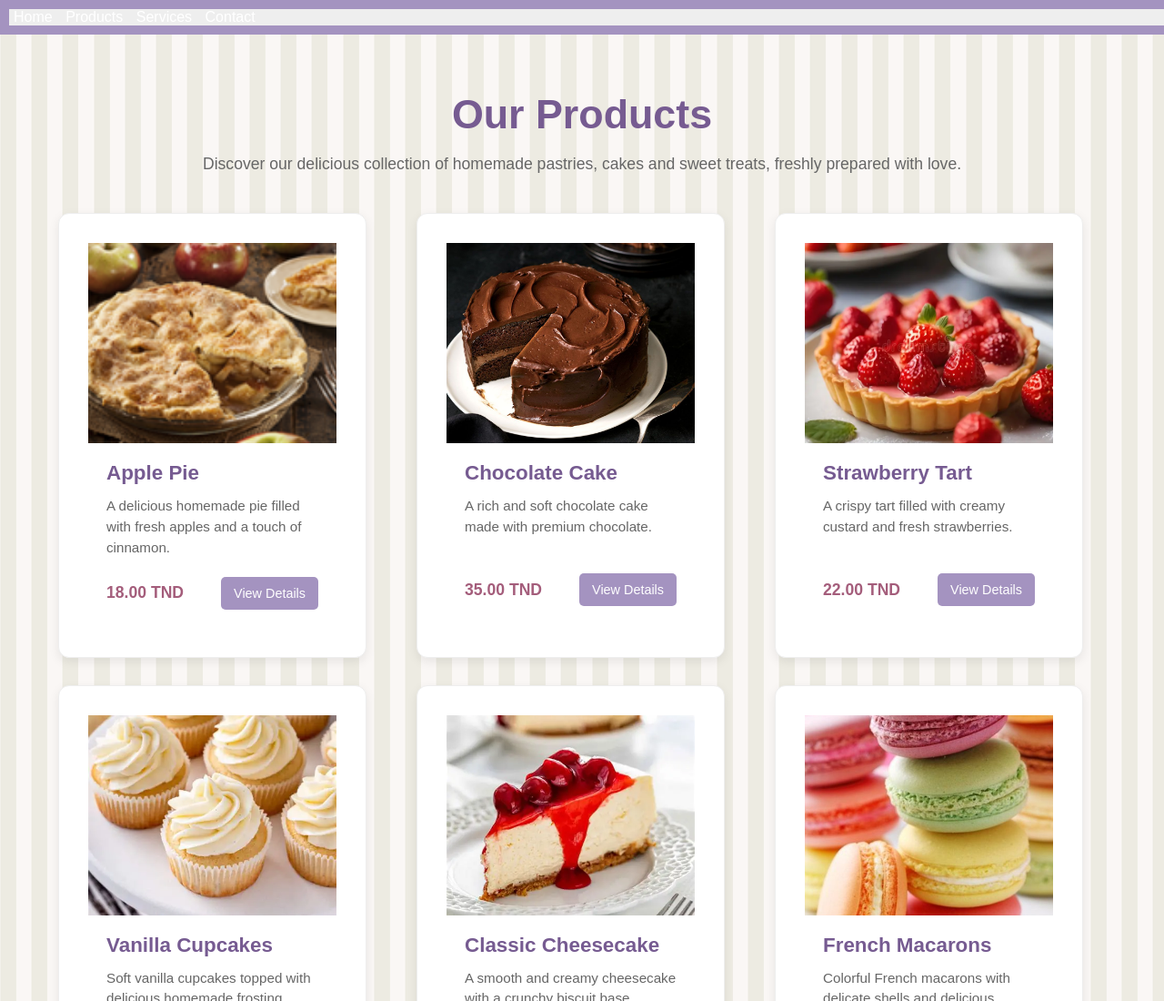
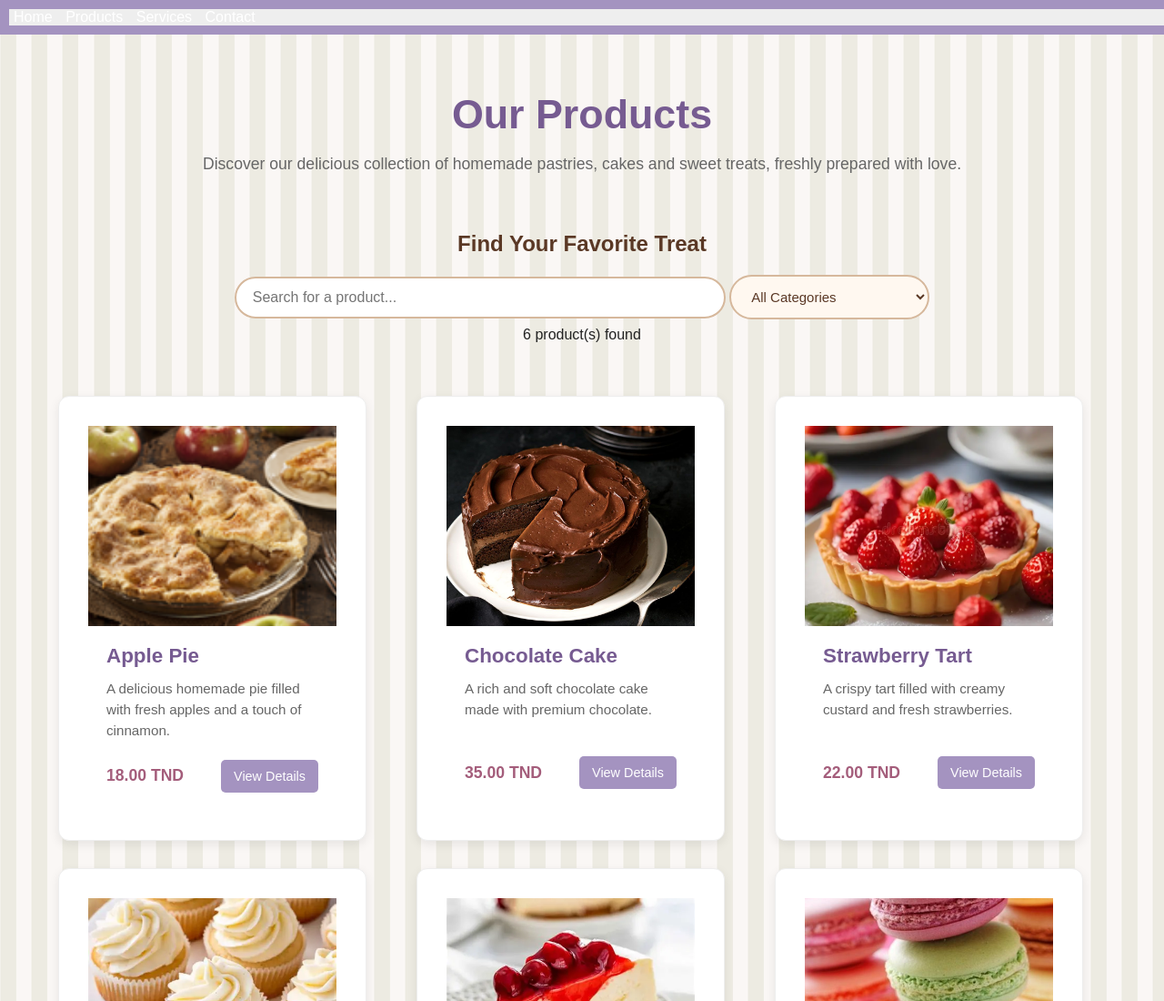
Before and after one commit to balcemchriha-droid/gitproject, a plain HTML site: page html-css-javascript-website/products.html in a window 1280 px wide. Shown: the top 1100 px of the page at 91% size. Drawn offline with Linux system fonts and the light colour scheme.

Commit message:
feat(search bar): search with filters

```diff
--- a/html-css-javascript-website/products.css
+++ b/html-css-javascript-website/products.css
@@ -136,3 +136,71 @@
         padding: 90px 5% 30px;
     }
 }
+
+.search-section {
+    text-align: center;
+    margin: 30px auto;
+    padding: 20px;
+}
+
+.search-section h2 {
+    margin-bottom: 20px;
+    color: #5a3825;
+}
+
+#searchInput {
+    width: 60%;
+    max-width: 500px;
+    padding: 12px 18px;
+    border: 2px solid #d6b89c;
+    border-radius: 25px;
+    font-size: 16px;
+    outline: none;
+    transition: 0.3s;
+}
+
+#searchInput:focus {
+    border-color: #8b5e3c;
+    box-shadow: 0 0 5px rgba(139, 94, 60, 0.3);
+}
+
+#noResults {
+    margin-top: 20px;
+    color: #a94442;
+    font-size: 16px;
+}
+
+/* Category dropdown styling */
+#categoryFilter {
+    width: 220px;
+    padding: 13px 18px;
+    background-color: #fff8f0;
+    color: #5a3825;
+    border: 2px solid #d6b89c;
+    border-radius: 25px;
+    font-size: 15px;
+    font-family: inherit;
+    font-weight: 500;
+    cursor: pointer;
+    outline: none;
+    transition: all 0.3s ease;
+}
+
+/* Hover effect */
+#categoryFilter:hover {
+    background-color: #f8e8d8;
+    border-color: #a87550;
+}
+
+/* Focus effect */
+#categoryFilter:focus {
+    border-color: #8b5e3c;
+    box-shadow: 0 0 8px rgba(139, 94, 60, 0.2);
+}
+
+/* Dropdown options */
+#categoryFilter option {
+    background-color: #fff8f0;
+    color: #5a3825;
+    padding: 10px;
+}
--- a/html-css-javascript-website/products.html
+++ b/html-css-javascript-website/products.html
@@ -41,10 +41,43 @@
             </div>
 
             <!-- Product catalogue -->
+
+
+<section class="search-section">
+    <h2>Find Your Favorite Treat</h2>
+
+    <div class="search-controls">
+
+        <input
+            type="text"
+            id="searchInput"
+            placeholder="Search for a product..."
+        >
+
+        <select id="categoryFilter">
+            <option value="all">All Categories</option>
+            <option value="pies">Pies</option>
+            <option value="cakes">Cakes</option>
+            <option value="tarts">Tarts</option>
+            <option value="cupcakes">Cupcakes</option>
+            <option value="cheesecakes">Cheesecakes</option>
+            <option value="macarons">Macarons</option>
+        </select>
+
+    </div>
+
+    <p id="resultsCount"></p>
+
+    <p id="noResults" style="display: none;">
+        No products found. Try another search!
+    </p>
+</section>
+
+
             <div class="products-container">
 
                 <!-- Product 1 -->
-                <article class="product-card">
+                <article class="product-card" data-category="pies">
                     <img src="images\apple-pie.png" alt="Homemade apple pie">
 
                     <div class="product-info">
@@ -62,7 +95,7 @@
                 </article>
 
                 <!-- Product 2 -->
-                <article class="product-card">
+                <article class="product-card" data-category="cakes">
                     <img src="images\chocolate-cake.jpg" alt="Chocolate cake">
 
                     <div class="product-info">
@@ -80,7 +113,7 @@
                 </article>
 
                 <!-- Product 3 -->
-                <article class="product-card">
+                <article class="product-card" data-category="tarts">
                     <img src="images\strawberry-tart.jpg" alt="Strawberry tart">
 
                     <div class="product-info">
@@ -98,7 +131,7 @@
                 </article>
 
                 <!-- Product 4 -->
-                <article class="product-card">
+                <article class="product-card" data-category="cupcakes">
                     <img src="images\vanilla-cupcakes.jpg" alt="Vanilla cupcakes">
 
                     <div class="product-info">
@@ -116,7 +149,7 @@
                 </article>
 
                 <!-- Product 5 -->
-                <article class="product-card">
+                <article class="product-card" data-category="cheesecakes">
                     <img src="images\cheesecake.jpg" alt="Classic cheesecake">
 
                     <div class="product-info">
@@ -134,7 +167,7 @@
                 </article>
 
                 <!-- Product 6 -->
-                <article class="product-card">
+                <article class="product-card" data-category="macarons">
                     <img src="images\macaroons.jpg" alt="Colorful macaroons">
 
                     <div class="product-info">
@@ -171,6 +204,7 @@
             &copy; 2026 Sweet Delights. All rights reserved.
         </p>
     </footer>
+    <script src="products.js"></script>
 
 </body>
 </html>
--- /dev/null
+++ b/html-css-javascript-website/products.js
@@ -0,0 +1,62 @@
+
+// Get HTML elements
+const searchInput = document.getElementById("searchInput");
+const categoryFilter = document.getElementById("categoryFilter");
+const products = document.querySelectorAll(".product-card");
+const noResults = document.getElementById("noResults");
+const resultsCount = document.getElementById("resultsCount");
+
+// Search and filter function
+function filterProducts() {
+
+    // Get search text
+    const searchValue = searchInput.value.toLowerCase().trim();
+
+    // Get selected category
+    const selectedCategory = categoryFilter.value;
+
+    let visibleProducts = 0;
+
+    products.forEach(function(product) {
+
+        // Get product information
+        const name = product.querySelector("h2").textContent.toLowerCase();
+        const description = product.querySelector(".product-description").textContent.toLowerCase();
+        const category = product.dataset.category;
+
+        // Check search match
+        const matchesSearch =
+            name.includes(searchValue) ||
+            description.includes(searchValue);
+
+        // Check category match
+        const matchesCategory =
+            selectedCategory === "all" ||
+            category === selectedCategory;
+
+        // Display or hide product
+        if (matchesSearch && matchesCategory) {
+            product.style.display = "";
+            visibleProducts++;
+        } else {
+            product.style.display = "none";
+        }
+
+    });
+
+    // Update results count
+    resultsCount.textContent =
+        visibleProducts + " product(s) found";
+
+    // Show message if no results
+    noResults.style.display =
+        visibleProducts === 0 ? "block" : "none";
+}
+
+// Listen for user actions
+searchInput.addEventListener("input", filterProducts);
+
+categoryFilter.addEventListener("change", filterProducts);
+
+// Display initial products count
+filterProducts();
```
